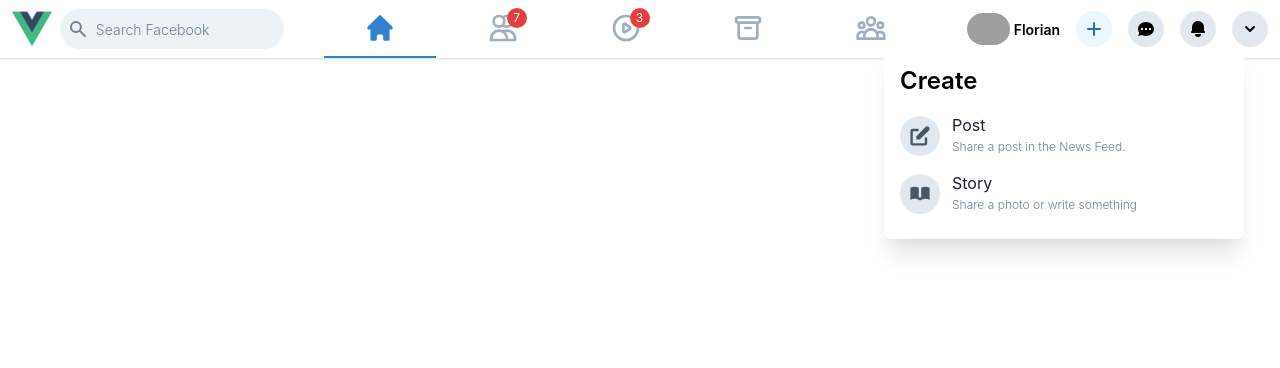
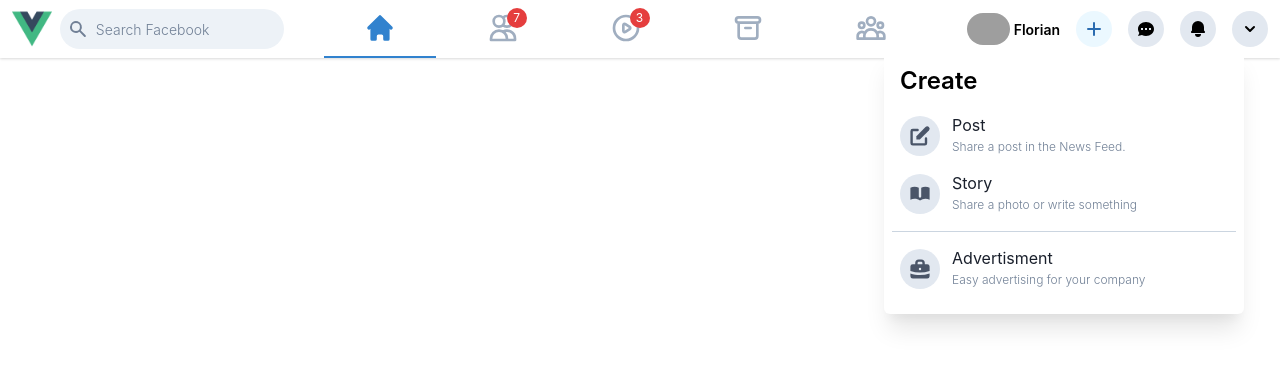
Before and after one commit to FlorianWoelki/facebook-web-navbar, a Vue app: page / in a window 1280 px wide. Both pictures are taken after a click on the button 1094 px from the left and 29 px from the top of the page. Shown: the top 368 px of the page. Built offline with nearby package versions, Linux system fonts and the light colour scheme; grey boxes are pictures that could not be loaded.

Commit message:
feat(plus): add other items for creating button

```diff
--- a/src/App.vue
+++ b/src/App.vue
@@ -56,6 +56,10 @@
             <MenuListItem title="Story" subtitle="Share a photo or write something">
               <svg class="w-6 h-6" fill="currentColor" viewBox="0 0 20 20"><path d="M9 4.804A7.968 7.968 0 005.5 4c-1.255 0-2.443.29-3.5.804v10A7.969 7.969 0 015.5 14c1.669 0 3.218.51 4.5 1.385A7.962 7.962 0 0114.5 14c1.255 0 2.443.29 3.5.804v-10A7.968 7.968 0 0014.5 4c-1.255 0-2.443.29-3.5.804V12a1 1 0 11-2 0V4.804z"></path></svg>
             </MenuListItem>
+            <div class="mx-2 my-2 border-b border-gray-400"></div>
+            <MenuListItem title="Advertisment" subtitle="Easy advertising for your company">
+              <svg class="w-6 h-6" fill="currentColor" viewBox="0 0 20 20"><path fill-rule="evenodd" d="M6 6V5a3 3 0 013-3h2a3 3 0 013 3v1h2a2 2 0 012 2v3.57A22.952 22.952 0 0110 13a22.95 22.95 0 01-8-1.43V8a2 2 0 012-2h2zm2-1a1 1 0 011-1h2a1 1 0 011 1v1H8V5zm1 5a1 1 0 011-1h.01a1 1 0 110 2H10a1 1 0 01-1-1z" clip-rule="evenodd"></path><path d="M2 13.692V16a2 2 0 002 2h12a2 2 0 002-2v-2.308A24.974 24.974 0 0110 15c-2.796 0-5.487-.46-8-1.308z"></path></svg>
+            </MenuListItem>
           </MenuList>
         </div>
         <button
```
